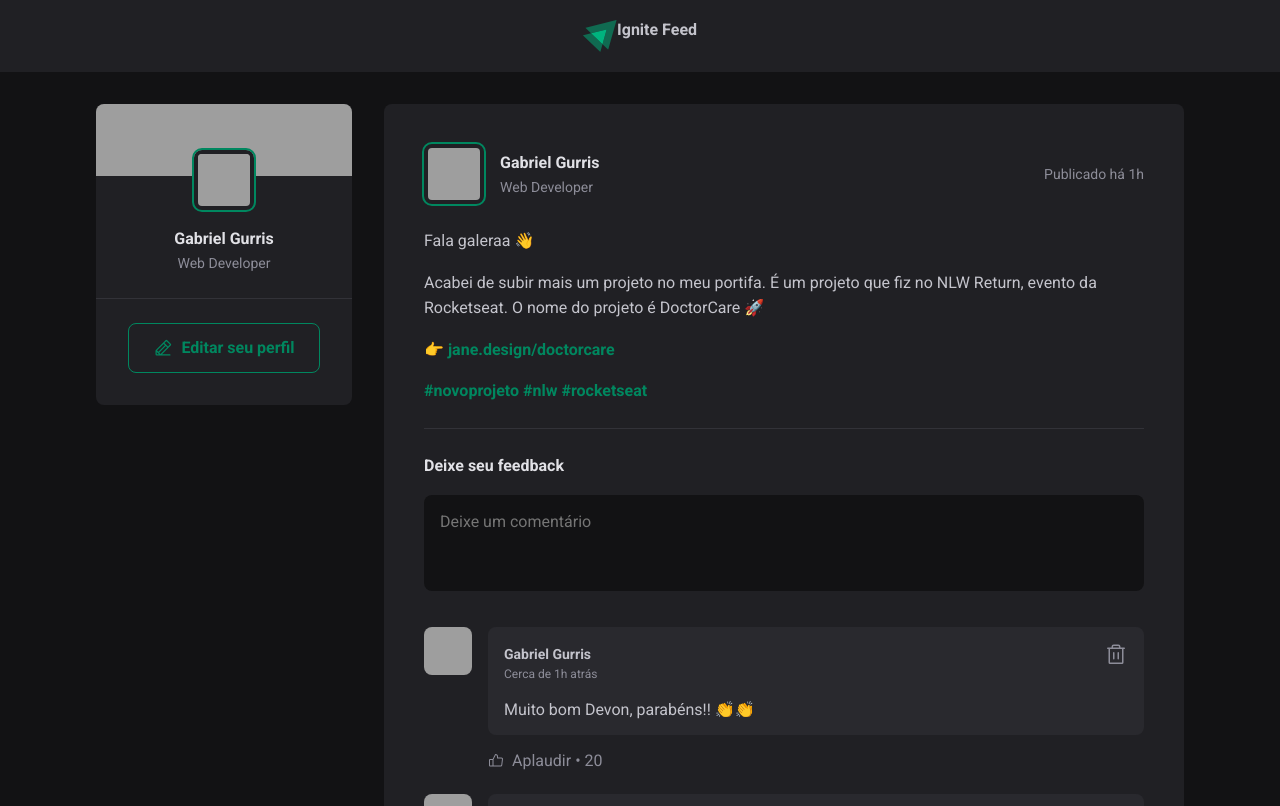
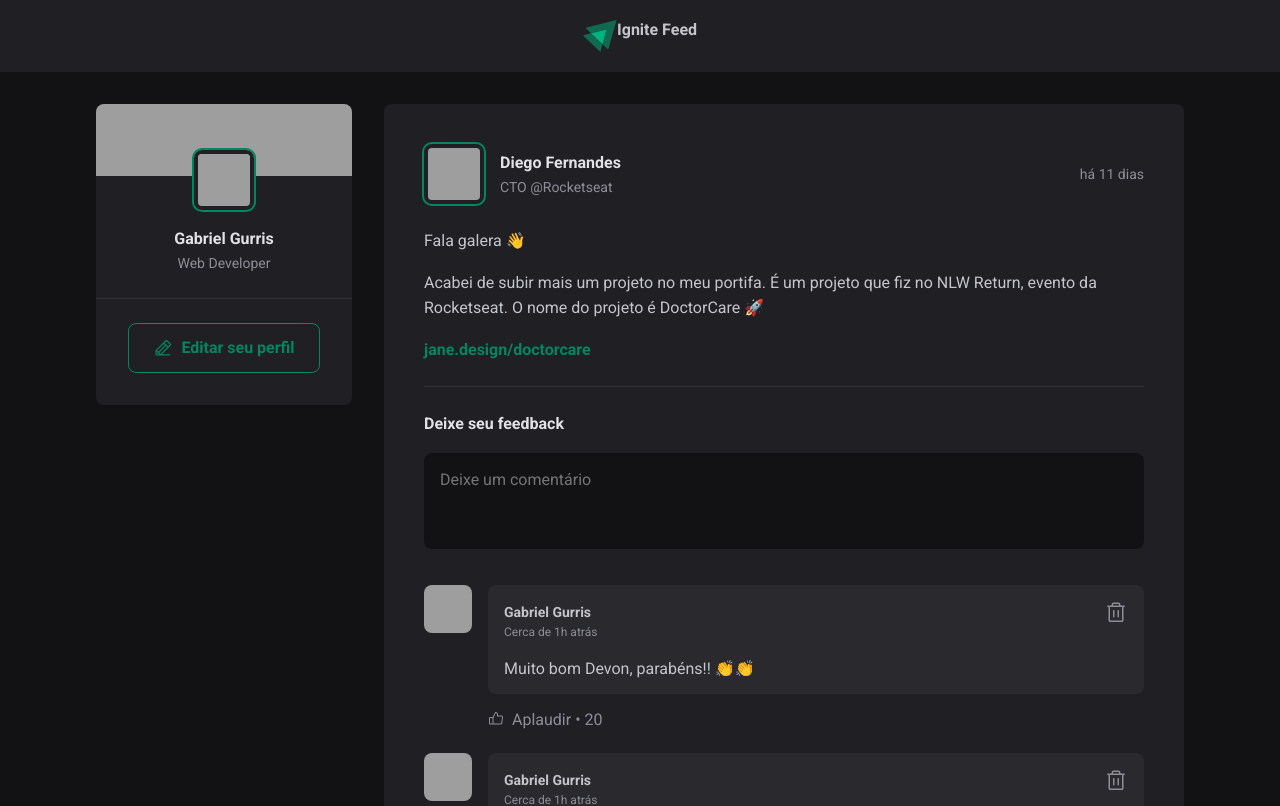
Before and after one commit to GabrielGurris/Ignite-Feed-ReactJS, a React (Vite) app: page / in a window 1280 px wide. Shown: the top 806 px of the page. Built offline with nearby package versions, Linux system fonts and the light colour scheme; grey boxes are pictures that could not be loaded.

Commit message:
iterating in JSX + post props

```diff
--- a/package.json
+++ b/package.json
@@ -11,6 +11,7 @@
   },
   "dependencies": {
     "@phosphor-icons/react": "^2.0.10",
+    "date-fns": "^2.30.0",
     "react": "^18.2.0",
     "react-dom": "^18.2.0"
   },
--- a/src/App.jsx
+++ b/src/App.jsx
@@ -1,13 +1,52 @@
-import { Post } from './components/Post';
-import { Header } from './components/Header';
-import { Sidebar } from './components/Sidebar';
+import { Post } from "./components/Post";
+import { Header } from "./components/Header";
+import { Sidebar } from "./components/Sidebar";
 
-import styles from './App.module.css';
+import styles from "./App.module.css";
 
-import './global.css'
+import "./global.css";
+
+const posts = [
+  {
+    id: 1,
+    author: {
+      avatarUrl: "https://github.com/diego3g.png",
+      name: "Diego Fernandes",
+      role: "CTO @Rocketseat",
+    },
+    content: [
+      { type: "paragraph", content: "Fala galera 👋" },
+      {
+        type: "paragraph",
+        content:
+          "Acabei de subir mais um projeto no meu portifa. É um projeto que fiz no NLW Return, evento da Rocketseat. O nome do projeto é DoctorCare 🚀",
+      },
+      { type: "link", content: "jane.design/doctorcare" },
+    ],
+    publishedAt: new Date("2023-07-07 20:00:00"),
+  },
+  {
+    id: 2,
+    author: {
+      avatarUrl:
+        "https://media.licdn.com/dms/image/C4D03AQEIRTfw42AJgg/profile-displayphoto-shrink_800_800/0/1618577285346?e=1695254400&v=beta&t=-siKU-4rEGeRffW_GpT6Y0iyJQNf63nVX5o50lH68zU",
+      name: "Gabriel Gurris",
+      role: "Student",
+    },
+    content: [
+      { type: "paragraph", content: "Fala galera 👋" },
+      {
+        type: "paragraph",
+        content:
+          "Acabei de subir mais um projeto no meu portifa. É um projeto que fiz no NLW Return, evento da Rocketseat. O nome do projeto é DoctorCare 🚀",
+      },
+      { type: "link", content: "jane.design/doctorcare" },
+    ],
+    publishedAt: new Date("2023-07-10 20:00:00"),
+  },
+];
 
 export function App() {
-
   return (
     <div>
       <Header />
@@ -15,16 +54,17 @@
       <div className={styles.wrapper}>
         <Sidebar />
         <main>
-          <Post
-            author="Gabriel Gurris"
-            content="Lorem ipsum dolor sit amet consectetur adipisicing elit. Consectetur, aliquam? Beatae soluta in, aliquam ab ad molestias distinctio ducimus quisquam hic, voluptatem et doloremque sunt omnis dignissimos aspernatur quam culpa."
-          />
-          <Post
-            author="Diego Fernandes"
-            content="Um novo post"
-          />
+          {posts.map((post) => {
+            return (
+              <Post
+                author={post.author}
+                content={post.content}
+                publishedAt={post.publishedAt}
+              />
+            );
+          })}
         </main>
       </div>
     </div>
-  )
+  );
 }
--- a/src/components/Post.jsx
+++ b/src/components/Post.jsx
@@ -1,42 +1,52 @@
-import { Avatar } from './Avatar';
-import { Comment } from './Comment';
-import styles from './Post.module.css';
+import { format, formatDistanceToNow } from "date-fns";
+import ptBR from "date-fns/locale/pt-BR";
+import { Avatar } from "./Avatar";
+import { Comment } from "./Comment";
+import styles from "./Post.module.css";
 
+export function Post({ author, publishedAt, content }) {
+  const publishedDateFormatted = format(
+    publishedAt,
+    "d 'de' LLLL 'às' HH:mm'h'",
+    {
+      locale: ptBR,
+    }
+  );
 
-export function Post() {
-    return(
+  const publishedDateRelativeToNow = formatDistanceToNow(publishedAt, {
+    locale: ptBR,
+    addSuffix: true,
+  });
+  return (
     <article className={styles.post}>
       <header>
         <div className={styles.author}>
-                    <Avatar src="https://media.licdn.com/dms/image/C4D03AQEIRTfw42AJgg/profile-displayphoto-shrink_800_800/0/1618577285346?e=1695254400&v=beta&t=-siKU-4rEGeRffW_GpT6Y0iyJQNf63nVX5o50lH68zU" />
+          <Avatar src={author.avatarUrl} />
           <div className={styles.authorInfo}>
-                        <strong>Gabriel Gurris</strong>
-                        <span>Web Developer</span>
+            <strong>{author.name}</strong>
+            <span>{author.role}</span>
           </div>
         </div>
 
-                <time title="06 de maio as 08:13h" dateTime="2023-05-06 08:13:30">Publicado há 1h</time>
+        <time title={publishedDateFormatted} dateTime={publishedAt.toISOString()}>
+          {publishedDateRelativeToNow}
+        </time>
       </header>
 
       <div className={styles.content}>
-                <p>Fala galeraa 👋</p>
-
-                <p>Acabei de subir mais um projeto no meu portifa. É um projeto que fiz no NLW Return, evento da Rocketseat. O nome do projeto é DoctorCare 🚀</p>
-
-                <p>👉 <a href="">jane.design/doctorcare</a></p>
-
-                <p>
-                    <a href="">#novoprojeto</a>
-                    <a href=""> #nlw</a>
-                    <a href=""> #rocketseat</a></p>
+        {content.map(line => {
+          if (line.type === 'paragraph') {
+            return <p>{line.content}</p>;
+          } else if (line.type === 'link') {
+            return <p><a href="#">{line.content}</a></p>
+          }
+        })}
       </div>
 
       <form className={styles.commentForm}>
         <strong>Deixe seu feedback</strong>
 
-                <textarea
-                    placeholder="Deixe um comentário"
-                />
+        <textarea placeholder="Deixe um comentário" />
 
         <footer>
           <button type="submit">Publicar</button>
@@ -48,7 +58,6 @@
         <Comment />
         <Comment />
       </div>
-
     </article>
-    )
+  );
 }
```
Also changed, not shown: 1 other file (tests, documents, lock files or other folders). Lines whose indentation alone changed are shown as unchanged.
